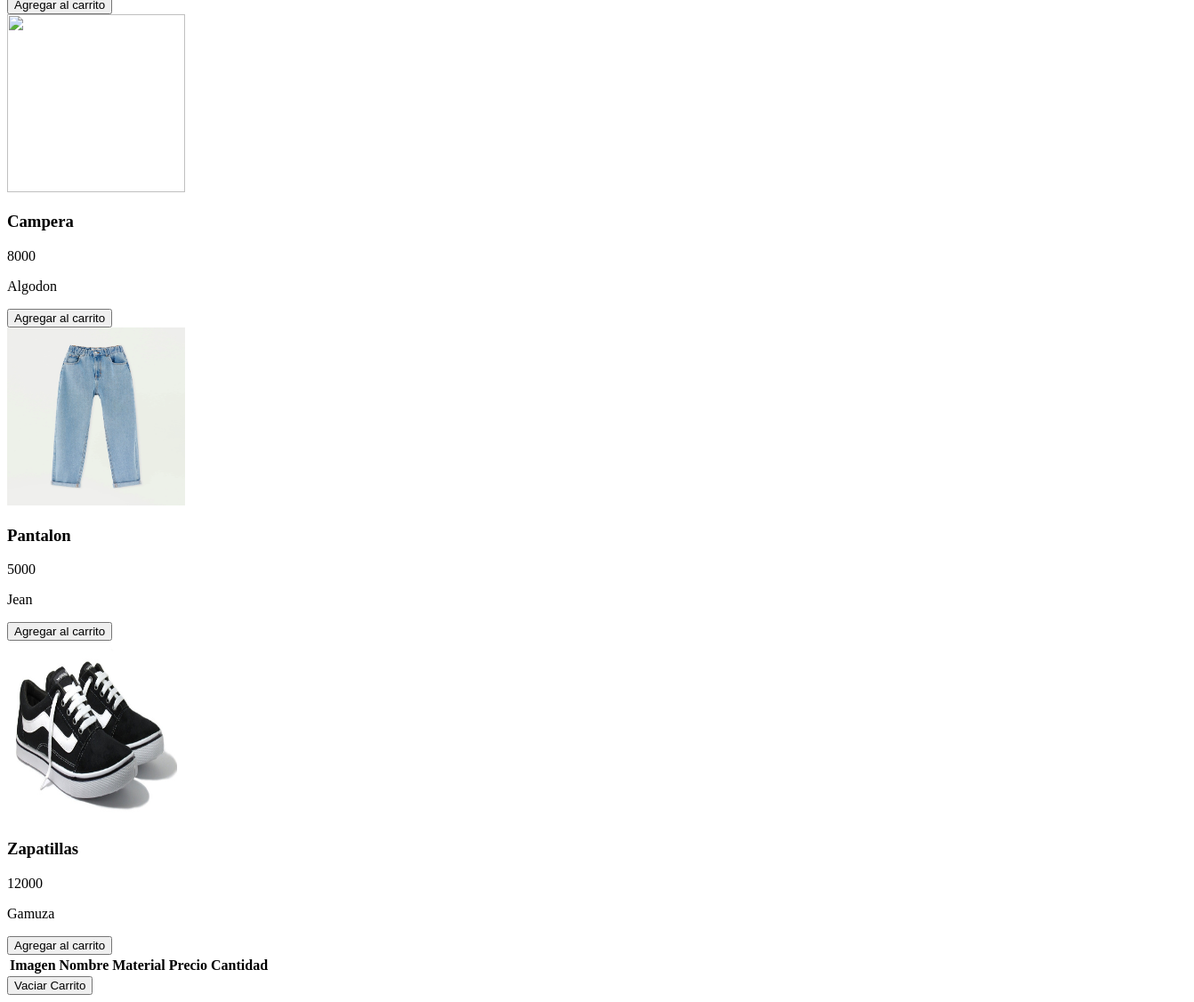
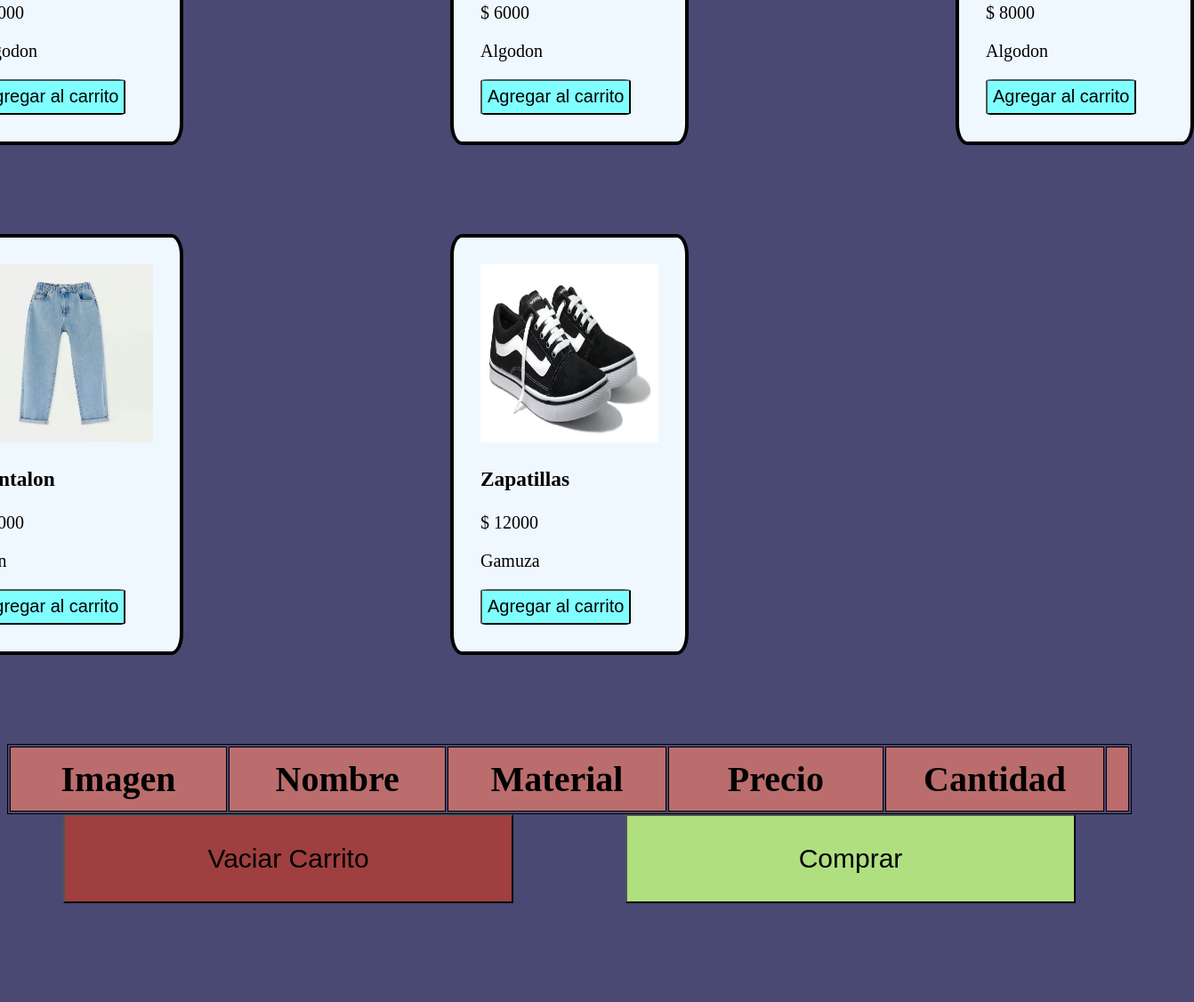
Before and after one commit to FacundoPagano/ProyectoFinal-Javascript, a plain HTML site: page index.html in a window 1280 px wide. Shown: the part 896-2022 px from the top of the page at 89% size, 1342 px wide, since content can reach past the window. After the commit the page ends 1919 px from the top, so only its background shows below. Drawn offline with Linux system fonts and the light colour scheme; some packages are replaced by stand-ins of ours; a script that the page names is missing.

Commit message:
Agregando css

```diff
--- a/css/style.css
+++ b/css/style.css
@@ -1,7 +1,97 @@
+body{
+    background-color: rgb(73, 73, 116);
+}
 .imagen{
     width: 200px;
     height: 200px;
 }
 .parrafo{
-    font-size: large;
+    font-size: 30px;
+    color: aliceblue;
 }
+
+.presentacion{
+    display: flex;
+    flex-direction: column;
+    justify-content: center;
+    align-items: center;
+    background-color: rgb(73, 73, 116);
+}
+
+.catalogo{
+ display: grid;
+ grid-template-areas:
+ "objeto objeto objeto"
+ "objeto objeto objeto";
+ row-gap: 100px ;
+ column-gap: 300px;
+ grid-template-rows: 1fr 1fr;
+ grid-template-columns: 1fr 1fr 1fr;
+ margin-bottom: 100px;
+}
+
+.objeto{
+border: 4px solid #000;
+border-radius: 5%;
+background-color: aliceblue;
+padding: 30px;
+font-size: 20px;
+align-items: center;
+justify-content: center;
+}
+
+.agregar-carrito{
+    background-color: rgb(127, 255, 255);
+    font-size: 20px;
+    border-radius: 5%;
+    height: 40px;
+}
+.titulo-prod{
+    font-size: 50px;
+}
+.titulo{
+    font-size: 100px;
+}
+
+table {
+    width: 100%;
+    border: 1px solid #000;
+ }
+ th, td {
+    width: 20%;
+    font-size: 40px;
+    text-align: center;
+    vertical-align: center;
+    border: 1px solid rgb(0, 0, 0);
+    background: rgb(146, 179, 216);
+    border-collapse: collapse;
+    padding: 0.3em;
+    caption-side: bottom;
+ }
+ caption {
+    padding: 0.3em;
+ }
+ th {
+    background: rgb(187, 109, 109);
+ }
+ .borrar-producto{
+    height: 50px;
+    width: 50px;
+    background-color: rgb(83, 158, 146);
+}
+.vaciar{
+    height: 100px;
+    width: 40%;
+    background-color: rgb(160, 63, 63);
+    font-size: 30px;
+}
+.compra{
+    height: 100px;
+    width: 40%;
+    background-color: rgb(176, 223, 128);
+    font-size: 30px;
+}
+.botones{
+    display: flex;
+    justify-content: space-around;
+}
--- a/index.html
+++ b/index.html
@@ -8,12 +8,14 @@
     <title>Tienda Nickers</title>
 </head>
 <body>
-    <h1 id="titulo">Titulo de la pagina</h1>
+    <div class="presentacion">
+    <h1  class="titulo" id="titulo">Titulo de la pagina</h1>
     <p class="parrafo" id="bienvenida"></p>
     <p class="parrafo">A continuacion seleccione las prendas que desea agregar a su carrito</p>
-        <h2>Productos</h2>
-    <section id="catalogo">
-    </section>
+        <h2 class="titulo-prod">Productos</h2>
+        <section  class="catalogo" id="catalogo">
+        </section>
+    </div>
     </Div>
     <div id="carrito">
         <table id="carrito-obj">
@@ -29,7 +31,10 @@
             </thead>
             <tbody></tbody>
         </table>
-        <button id="vaciar">Vaciar Carrito</button>
+        <div class="botones">
+            <button class="vaciar" id="vaciar">Vaciar Carrito</button>
+            <button class="compra" id="compra">Comprar</button>
+        </div>
     </div>
 
 
--- a/js/main.js
+++ b/js/main.js
@@ -110,7 +110,7 @@ function carritoHTML() {
                <td>${producto.material} </td>
                <td>${producto.precio}</td>
                <td>${producto.cantidad} </td>
-                    <button class="borrar-producto" data-id="${producto.id}">X</button>
+               <td><button class="borrar-producto" data-id="${producto.id}">X</button>
                </td>
           `;
           contenedorCarrito.appendChild(row);
@@ -159,11 +159,11 @@ fetch("./js/data.json")
      prod.forEach(item=>{
           const div = document.createElement('div');
           div.innerHTML=`
-          <div>
+          <div class="objeto">
                <img class="imagen" src="${item.imagen}">
                <div>
                     <h3>${item.nombre}</h3>
-                    <p class="precio">${item.precio}</p>
+                    <p class="precio">$ ${item.precio}</p>
                     <p class="material">${item.material}</p>
                     <button class="agregar-carrito" data-id="${item.id}">Agregar al carrito</button>
                </div>
```
